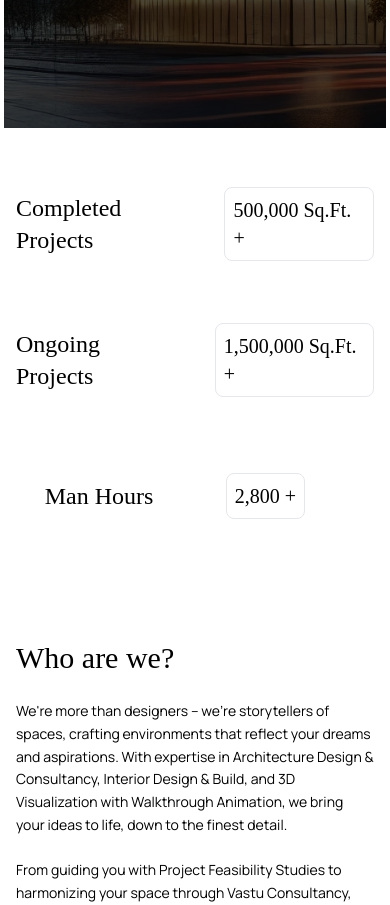
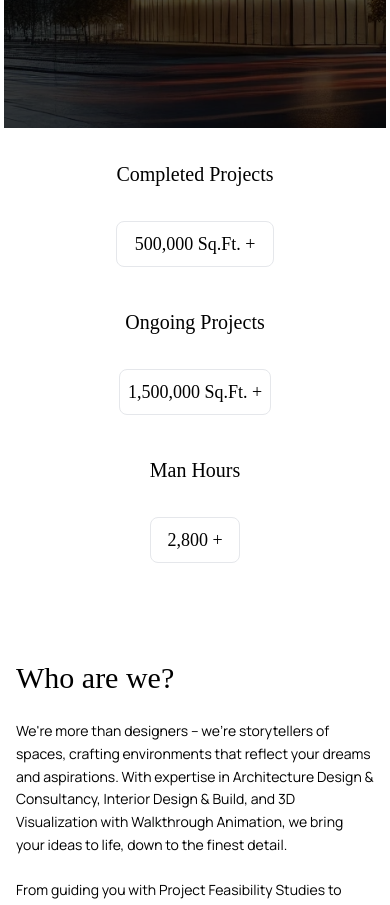
Before and after one commit to Keyurrr14/SquareFoot.studio, a React (Create React App) app: page / in a window 390 px wide. Shown: the part 780-1685 px from the top of the page. Built offline with nearby package versions, Linux system fonts and the light colour scheme; a web font is replaced by a local one.

Commit message:
HomePage Stats edited and made responsive

```diff
--- a/src/pages/Home.jsx
+++ b/src/pages/Home.jsx
@@ -131,16 +131,16 @@ export default function Home() {
 
         <div className="flex flex-col lg:flex-row lg:my-20">
           {/* Left side - Stats */}
-          <div className="w-full lg:w-1/2 py-12 lg:py-0 flex flex-col items-center justify-center gap-10 px-4">
+          <div className="w-full lg:w-1/2 py-8 lg:py-0 flex flex-col items-center justify-center gap-6 sm:gap-10 px-4">
             {/* Completed Projects */}
             <div className="w-full flex items-center justify-center">
-              <div className="flex flex-row items-center justify-between gap-8 sm:gap-12">
+              <div className="flex flex-col sm:flex-row items-center gap-4 sm:gap-8">
                 <motion.h1
                   initial={{ opacity: 0, y: 20 }}
                   whileInView={{ opacity: 1, y: 0 }}
                   viewport={{ once: true }}
                   transition={{ duration: 0.6 }}
-                  className="font-marbley text-black text-2xl sm:text-3xl md:text-4xl lg:text-5xl"
+                  className="font-marbley text-black text-xl sm:text-2xl md:text-3xl lg:text-4xl text-center sm:text-left sm:w-[300px]"
                 >
                   Completed Projects
                 </motion.h1>
@@ -149,9 +149,9 @@ export default function Home() {
                   whileInView={{ opacity: 1, scale: 1 }}
                   viewport={{ once: true }}
                   transition={{ duration: 0.6, delay: 0.2 }}
-                  className="w-40 h-24 rounded-lg flex items-center justify-center"
+                  className="w-full sm:w-40 h-20 sm:h-24 rounded-lg flex items-center justify-center"
                 >
-                  <h1 className="font-marbley text-black flex items-center justify-center text-xl sm:text-2xl md:text-3xl lg:text-4xl border border-light-black/30 rounded-lg p-2">
+                  <h1 className="font-marbley text-black flex items-center justify-center text-lg sm:text-xl md:text-2xl lg:text-3xl border border-light-black/30 rounded-lg p-2 w-full sm:w-auto">
                     <CountUp end={500000} duration={3} suffix=" Sq.Ft. +" />
                   </h1>
                 </motion.div>
@@ -160,13 +160,13 @@ export default function Home() {
 
             {/* Ongoing Projects */}
             <div className="w-full flex items-center justify-center">
-              <div className="flex flex-row items-center justify-between gap-8 sm:gap-12">
+              <div className="flex flex-col sm:flex-row items-center gap-4 sm:gap-8">
                 <motion.h1
                   initial={{ opacity: 0, y: 20 }}
                   whileInView={{ opacity: 1, y: 0 }}
                   viewport={{ once: true }}
                   transition={{ duration: 0.6 }}
-                  className="font-marbley text-black text-2xl sm:text-3xl md:text-4xl lg:text-5xl"
+                  className="font-marbley text-black text-xl sm:text-2xl md:text-3xl lg:text-4xl text-center sm:text-left sm:w-[300px]"
                 >
                   Ongoing Projects
                 </motion.h1>
@@ -175,9 +175,9 @@ export default function Home() {
                   whileInView={{ opacity: 1, scale: 1 }}
                   viewport={{ once: true }}
                   transition={{ duration: 0.6, delay: 0.2 }}
-                  className="w-40 h-24 bg-white rounded-lg flex items-center justify-center"
+                  className="w-full sm:w-40 h-20 sm:h-24 bg-white rounded-lg flex items-center justify-center"
                 >
-                  <h1 className="font-marbley text-black flex items-center justify-center text-xl sm:text-2xl md:text-3xl lg:text-4xl border border-light-black/30 rounded-lg p-2">
+                  <h1 className="font-marbley text-black flex items-center justify-center text-lg sm:text-xl md:text-2xl lg:text-3xl border border-light-black/30 rounded-lg p-2 w-full sm:w-auto">
                     <CountUp end={1500000} duration={3} suffix=" Sq.Ft. +" />
                   </h1>
                 </motion.div>
@@ -186,13 +186,13 @@ export default function Home() {
 
             {/* Man Hours */}
             <div className="w-full flex items-center justify-center">
-              <div className="flex flex-row items-center justify-between gap-8 sm:gap-12">
+              <div className="flex flex-col sm:flex-row items-center gap-4 sm:gap-8">
                 <motion.h1
                   initial={{ opacity: 0, y: 20 }}
                   whileInView={{ opacity: 1, y: 0 }}
                   viewport={{ once: true }}
                   transition={{ duration: 0.6 }}
-                  className="font-marbley text-black text-2xl sm:text-3xl md:text-4xl lg:text-5xl"
+                  className="font-marbley text-black text-xl sm:text-2xl md:text-3xl lg:text-4xl text-center sm:text-left sm:w-[300px]"
                 >
                   Man Hours
                 </motion.h1>
@@ -201,9 +201,9 @@ export default function Home() {
                   whileInView={{ opacity: 1, scale: 1 }}
                   viewport={{ once: true }}
                   transition={{ duration: 0.6, delay: 0.2 }}
-                  className="w-40 h-24 bg-white rounded-lg flex items-center justify-center"
+                  className="w-full sm:w-40 h-20 sm:h-24 bg-white rounded-lg flex items-center justify-center"
                 >
-                  <h1 className="font-marbley text-black flex items-center justify-center text-xl sm:text-2xl md:text-3xl lg:text-4xl border border-light-black/30 rounded-lg p-2">
+                  <h1 className="font-marbley text-black flex items-center justify-center text-lg sm:text-xl md:text-2xl lg:text-3xl border border-light-black/30 rounded-lg p-2 w-full sm:w-auto">
                     <CountUp end={2800} duration={3} suffix=" +" />
                   </h1>
                 </motion.div>
```
